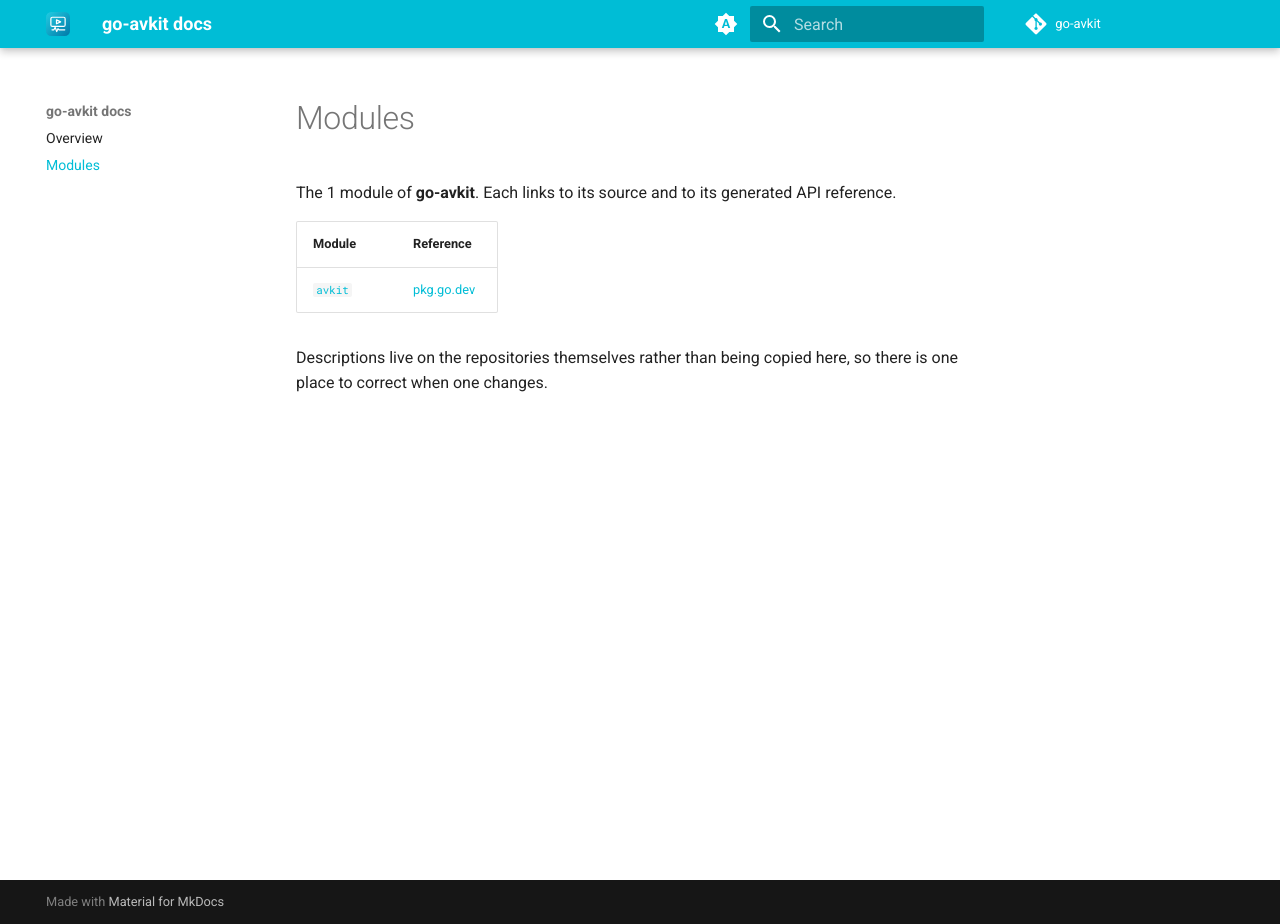
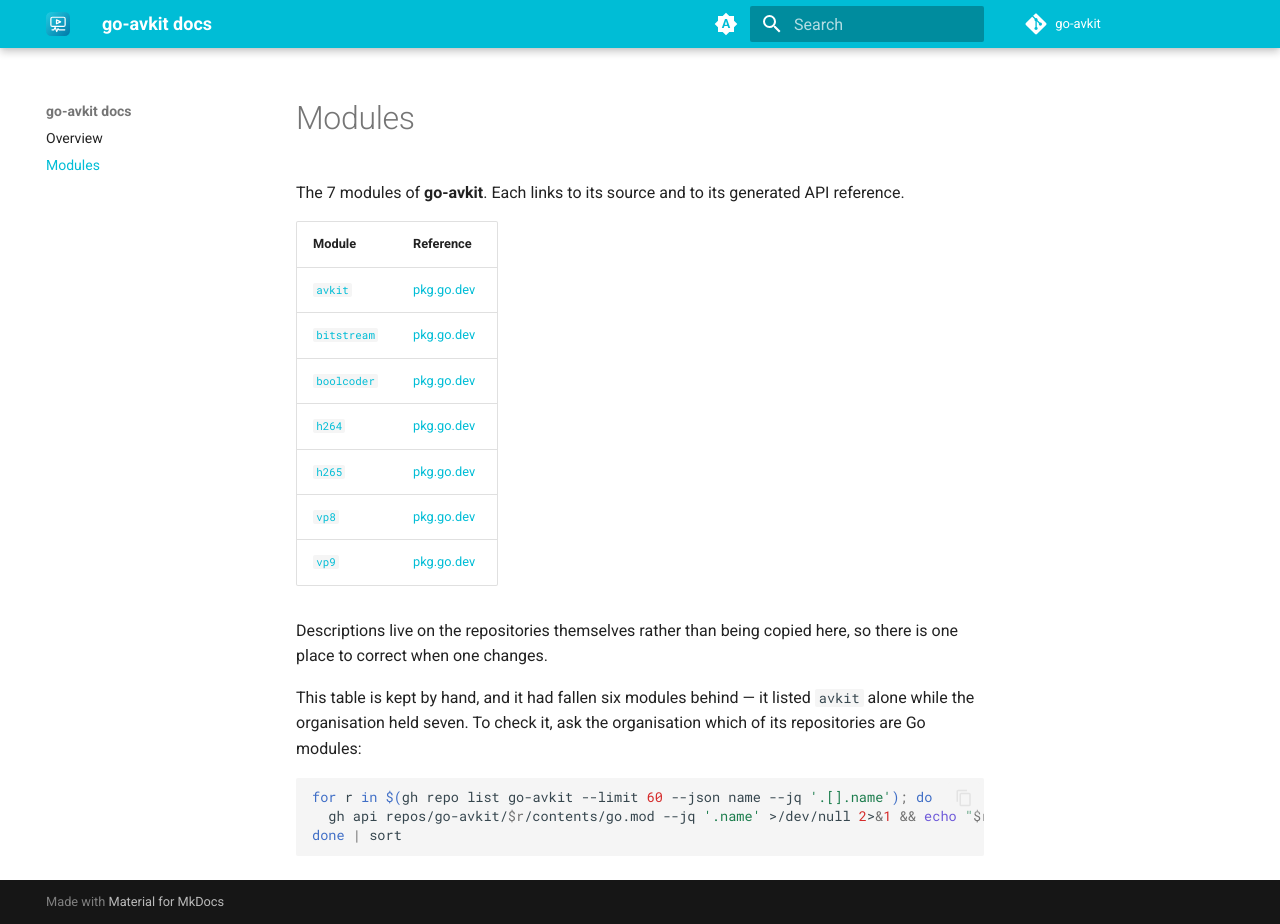
Before and after one commit to go-avkit/docs, an MkDocs documentation site: the page built from docs/modules.md, in a window 1280 px wide and 924 px high. Built offline with MkDocs 1.6.1 and Material for MkDocs 9.7.7, drawn with Linux system fonts in a browser that asks for light colours; the version menu is left out.

Commit message:
List the modules that exist (#3)
The module table said "The 1 module of go-avkit" and listed avkit alone. The
organisation holds seven Go modules: avkit, bitstream, boolcoder, h264, h265,
vp8 and vp9.

Measured by asking the organisation which of its repositories carry a go.mod,
rather than by reading the table and believing it. The sibling go-widgets/docs
was checked the same way and is correct -- 19 announced, 19 real -- so this was
one page behind rather than a convention that had failed.

A table that undercounts is worse than no table: it tells a reader there is one
place to look, so they do not look for the other six. h264 in particular now
carries the whole of clause 8.2 and nothing here pointed at it.

The page keeps its own principle -- descriptions live on the repositories, so
there is one place to correct when one changes -- and now carries the one
command that checks the list, since it is kept by hand.

Co-authored-by: Claude Opus 5 <noreply@anthropic.com>

````diff
--- a/docs/modules.md
+++ b/docs/modules.md
@@ -1,11 +1,27 @@
 # Modules
 
-The 1 module of **go-avkit**. Each links to its source and to
+The 7 modules of **go-avkit**. Each links to its source and to
 its generated API reference.
 
 | Module | Reference |
 | --- | --- |
 | [`avkit`](https://github.com/go-avkit/avkit) | [pkg.go.dev](https://pkg.go.dev/github.com/go-avkit/avkit) |
+| [`bitstream`](https://github.com/go-avkit/bitstream) | [pkg.go.dev](https://pkg.go.dev/github.com/go-avkit/bitstream) |
+| [`boolcoder`](https://github.com/go-avkit/boolcoder) | [pkg.go.dev](https://pkg.go.dev/github.com/go-avkit/boolcoder) |
+| [`h264`](https://github.com/go-avkit/h264) | [pkg.go.dev](https://pkg.go.dev/github.com/go-avkit/h264) |
+| [`h265`](https://github.com/go-avkit/h265) | [pkg.go.dev](https://pkg.go.dev/github.com/go-avkit/h265) |
+| [`vp8`](https://github.com/go-avkit/vp8) | [pkg.go.dev](https://pkg.go.dev/github.com/go-avkit/vp8) |
+| [`vp9`](https://github.com/go-avkit/vp9) | [pkg.go.dev](https://pkg.go.dev/github.com/go-avkit/vp9) |
 
 Descriptions live on the repositories themselves rather than being copied here, so
 there is one place to correct when one changes.
+
+This table is kept by hand, and it had fallen six modules behind — it listed
+`avkit` alone while the organisation held seven. To check it, ask the
+organisation which of its repositories are Go modules:
+
+```sh
+for r in $(gh repo list go-avkit --limit 60 --json name --jq '.[].name'); do
+  gh api repos/go-avkit/$r/contents/go.mod --jq '.name' >/dev/null 2>&1 && echo "$r"
+done | sort
+```
````
